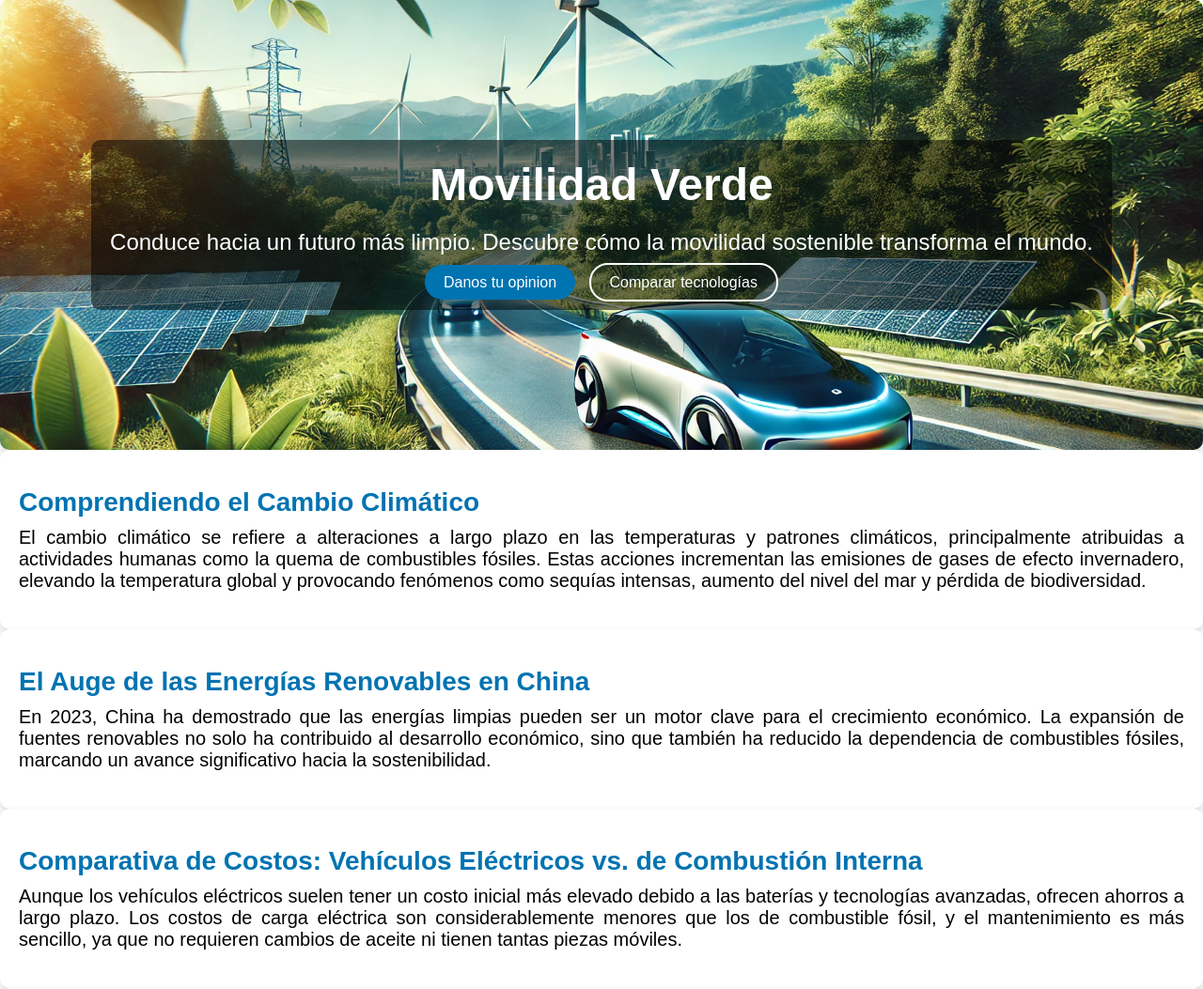
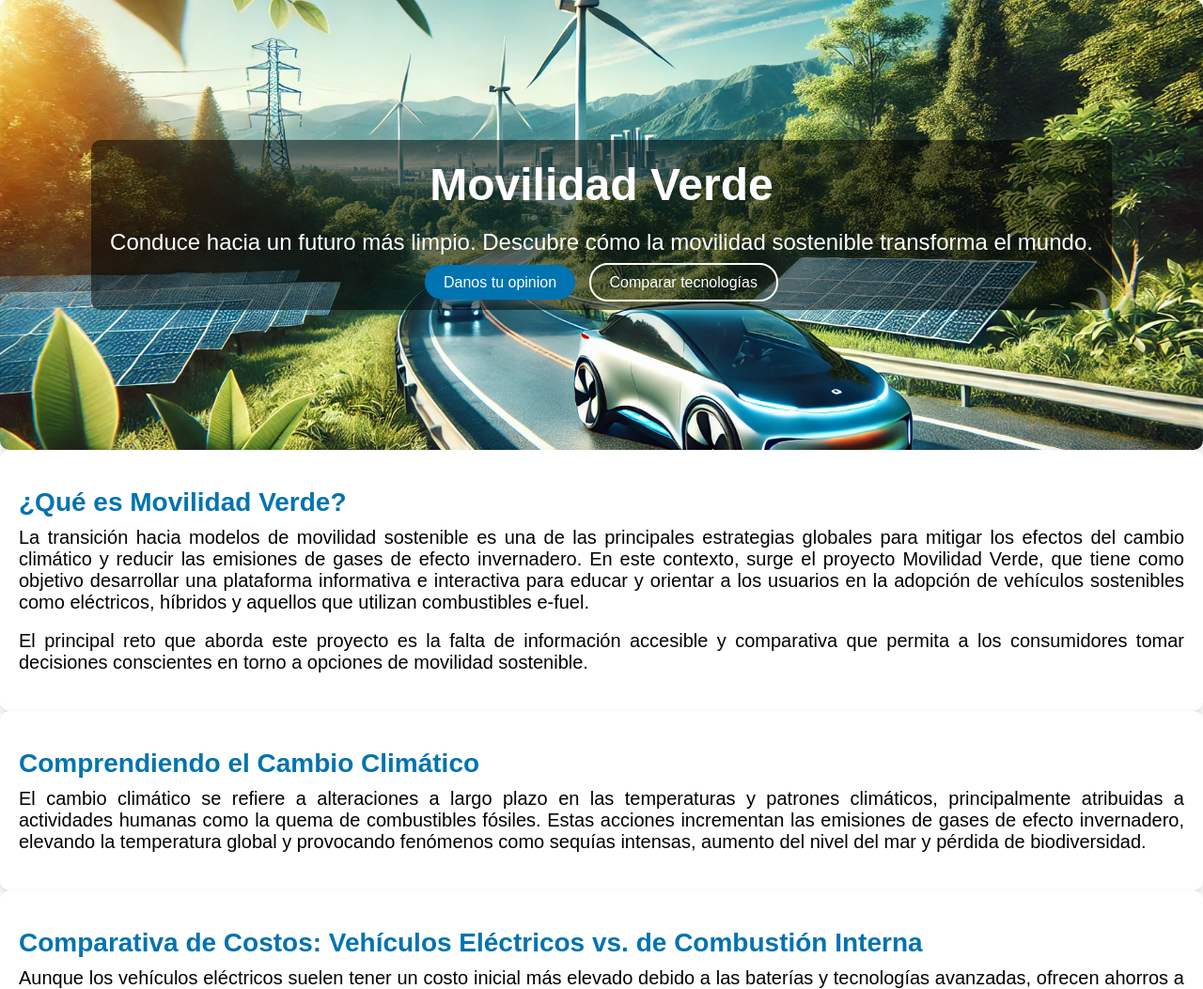
Before and after one commit to Alejandroceballos95/www.movildadVerde.com, a Flask app: page / in a window 1280 px wide. Shown: the part 60-1113 px from the top of the page at 94% size. Run offline with Flask 3, Linux system fonts and the light colour scheme.

Commit message:
cambios en la página de inicio

```diff
--- a/static/CSS/styleBlock.css
+++ b/static/CSS/styleBlock.css
@@ -181,6 +181,7 @@ section ul {
     list-style: disc; /* Viñetas estándar */
     margin-left: 20px; /* Sangría a la izquierda */
     padding-left: 10px; /* Espaciado interno */
+    font-size: 20px;
 }
 
 /* ===== Sección de datos comparativos ===== */
--- a/templates/index.html
+++ b/templates/index.html
@@ -50,17 +50,20 @@
 
         <!-- Sección de Introducción general -->
         <section id="introduccion">
-            <h2>Comprendiendo el Cambio Climático</h2>
+            <h2>¿Qué es Movilidad Verde?</h2>
             <p>
-                El cambio climático se refiere a alteraciones a largo plazo en las temperaturas y patrones climáticos, principalmente atribuidas a actividades humanas como la quema de combustibles fósiles. Estas acciones incrementan las emisiones de gases de efecto invernadero, elevando la temperatura global y provocando fenómenos como sequías intensas, aumento del nivel del mar y pérdida de biodiversidad.
+                La transición hacia modelos de movilidad sostenible es una de las principales estrategias globales para mitigar los efectos del cambio climático y reducir las emisiones de gases de efecto invernadero. En este contexto, surge el proyecto Movilidad Verde, que tiene como objetivo desarrollar una plataforma informativa e interactiva para educar y orientar a los usuarios en la adopción de vehículos sostenibles como eléctricos, híbridos y aquellos que utilizan combustibles e-fuel.
+            </p><br>
+            <p>
+                El principal reto que aborda este proyecto es la falta de información accesible y comparativa que permita a los consumidores tomar decisiones conscientes en torno a opciones de movilidad sostenible.
             </p>
         </section>
 
         <!-- Sección dobre Energias Renovables -->
         <section id="energias-renovables">
-            <h2>El Auge de las Energías Renovables en China</h2>
+            <h2>Comprendiendo el Cambio Climático</h2>
             <p>
-                En 2023, China ha demostrado que las energías limpias pueden ser un motor clave para el crecimiento económico. La expansión de fuentes renovables no solo ha contribuido al desarrollo económico, sino que también ha reducido la dependencia de combustibles fósiles, marcando un avance significativo hacia la sostenibilidad.
+                El cambio climático se refiere a alteraciones a largo plazo en las temperaturas y patrones climáticos, principalmente atribuidas a actividades humanas como la quema de combustibles fósiles. Estas acciones incrementan las emisiones de gases de efecto invernadero, elevando la temperatura global y provocando fenómenos como sequías intensas, aumento del nivel del mar y pérdida de biodiversidad.
             </p>
         </section>
 
@@ -101,7 +104,7 @@
             <ul>
                 <li><strong>Costos de Producción:</strong> Actualmente, la fabricación de e-Fuels es más costosa en comparación con los combustibles tradicionales, lo que representa un desafío para su adopción masiva.</li>
                 <li><strong>Eficiencia Energética:</strong> El proceso de producción requiere una cantidad significativa de energía, lo que plantea interrogantes sobre su eficiencia total y sostenibilidad.</li>
-            </ul>
+            </ul><br>
             <p>
                 A medida que la tecnología avanza y se incrementa la inversión en energías renovables, los e-Fuels podrían desempeñar un papel crucial en la transición hacia una movilidad más sostenible, complementando otras soluciones como la electrificación y los biocombustibles avanzados.
             </p>
```
